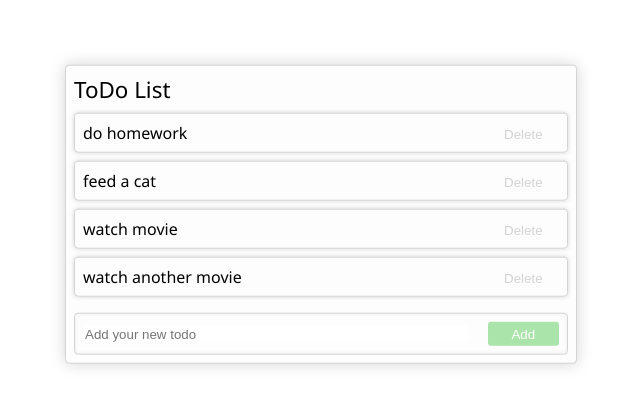
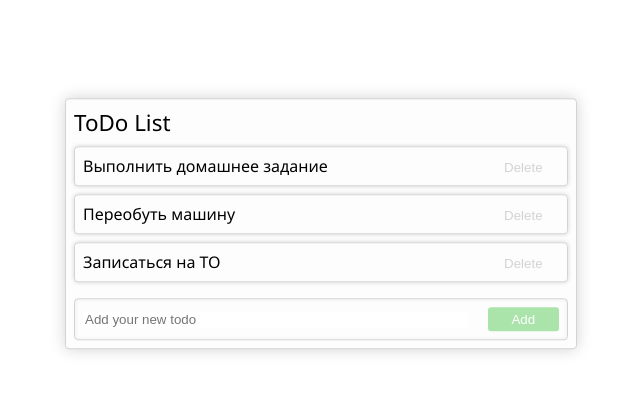
Before and after one commit to OtusTeam-Angular-TyazhMash/ToDoList-aobaranov, an Angular app: page / in a window 1280 px wide. Shown: the part 126-532 px from the top of the page, without its empty margins (319-959 px from the left). Built offline with nearby package versions, Linux system fonts and the light colour scheme.

Commit message:
added TodoListItem component

```diff
--- a/src/app/app.module.ts
+++ b/src/app/app.module.ts
@@ -4,11 +4,13 @@ import { BrowserModule } from '@angular/platform-browser';
 import { AppComponent } from './app.component';
 import { TodoListComponent } from './components/todo-list/todo-list.component';
 import { FormsModule } from '@angular/forms';
+import { TodoListItemComponent } from './components/todo-list-item/todo-list-item.component';
 
 @NgModule({
   declarations: [
     AppComponent,
     TodoListComponent,
+    TodoListItemComponent,
   ],
   imports: [
     BrowserModule,
--- /dev/null
+++ b/src/app/components/todo-list-item/todo-list-item.component.html
@@ -0,0 +1,2 @@
+<span>{{ data.text }}</span>
+<button class="btn-del" (click)="onDeleteClick()">Delete</button>
--- /dev/null
+++ b/src/app/components/todo-list-item/todo-list-item.component.ts
@@ -0,0 +1,16 @@
+import { Component, Input, Output, EventEmitter } from '@angular/core';
+import { ToDoItem } from '../../models/to-do-item.interface';
+
+@Component({
+  selector: 'app-todo-list-item',
+  templateUrl: './todo-list-item.component.html',
+  styleUrls: ['./todo-list-item.component.scss']
+})
+export class TodoListItemComponent {
+  @Input() data!: ToDoItem;
+  @Output() deleted = new EventEmitter();
+
+  onDeleteClick(): void {
+    this.deleted.emit();
+  }
+}
--- a/src/app/components/todo-list/todo-list.component.html
+++ b/src/app/components/todo-list/todo-list.component.html
@@ -1,11 +1,12 @@
 <h1>ToDo List</h1>
 <ul class="todo-cont">
     <li *ngFor="let item of items" class="todo-item">
-        <span>{{ item.text }}</span>
-        <button class="btn-del" (click)="onDeleteItem(item)">Delete</button>
+        <app-todo-list-item [data]="item" (deleted)="onDeleteItem(item)"/>
     </li>
 </ul>
 <div class="todo-item-input">
-    <input type="text" placeholder="Add your new todo" [ngModel]="newItemText" (ngModelChange)="newItemTextChanged($event)">
-    <button class="btn-add" [disabled]="allowNewItemAdd()" (click)="onAddItem()">Add</button>
+    <input type="text" placeholder="Add your new todo" [(ngModel)]="newItemText">
+    <button class="btn-add"
+            [disabled]="!isNewItemDataValid()"
+            (click)="onAddItem()">Add</button>
 </div>
--- a/src/app/components/todo-list/todo-list.component.scss
+++ b/src/app/components/todo-list/todo-list.component.scss
@@ -65,6 +65,7 @@
     box-shadow: inset 0px 0px 5px rgb(200, 200, 200);
 }
 
+::ng-deep {
     button {
         float: right;
 
@@ -72,8 +73,8 @@ button {
         height: 24px;
 
         border: none;
+        border-radius: 3px;
         border-width: 1px;
-    border-radius: 3px;
         border-color: #808080;
         outline: none;
 
@@ -100,3 +101,8 @@ button:disabled {
         color: white;
         background-color: #5ccc5c;
     }
+
+    .btn-add:hover:not([disabled]) {
+        background-color: #43a743;
+    }
+}
--- a/src/app/components/todo-list/todo-list.component.ts
+++ b/src/app/components/todo-list/todo-list.component.ts
@@ -1,9 +1,5 @@
 import { Component, EventEmitter } from '@angular/core';
-
-interface ToDoItem {
-  id: number,
-  text: string
-}
+import { ToDoItem } from '../../models/to-do-item.interface';
 
 @Component({
   selector: 'app-todo-list',
@@ -11,19 +7,14 @@ interface ToDoItem {
   styleUrls: ['./todo-list.component.scss']
 })
 export class TodoListComponent {
-  items: ToDoItem[] = [{id: 1, text: 'do homework'},
-                       {id: 2, text: 'feed a cat'},
-                       {id: 4, text: 'watch movie'},
-                       {id: 5, text: 'watch another movie'}];
+  items: ToDoItem[] = [{id: 1, text: 'Выполнить домашнее задание'},
+                       {id: 4, text: 'Переобуть машину'},
+                       {id: 6, text: 'Записаться на ТО'}];
 
   newItemText: string = '';
 
-  newItemTextChanged(text: string): void {
-    this.newItemText = text;
-  }
-
-  allowNewItemAdd(): boolean {
-    return (this.newItemText.trim().length === 0);
+  isNewItemDataValid(): boolean {
+    return this.newItemText.trim().length > 0;
   }
 
   private newItemId(): number {
--- /dev/null
+++ b/src/app/models/to-do-item.interface.ts
@@ -0,0 +1,4 @@
+export interface ToDoItem {
+  id: number,
+  text: string
+}
```
Also changed, not shown: src/app/components/todo-list-item/todo-list-item.component.scss (added), 1 other file (tests, documents, lock files or other folders). Lines whose indentation alone changed are shown as unchanged.
